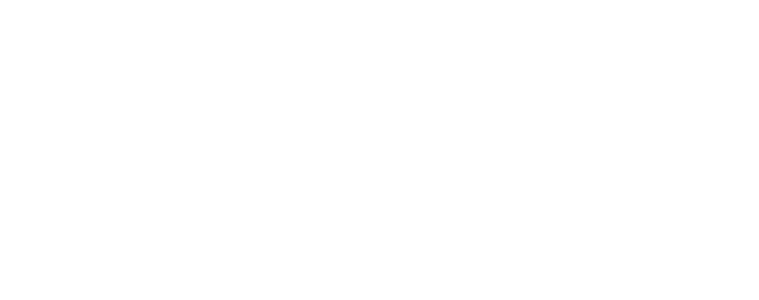
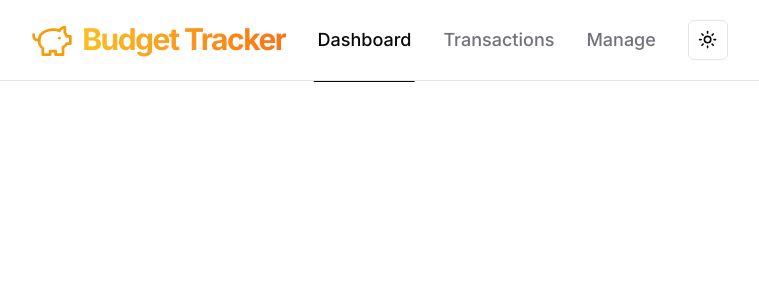
Before and after one commit to rodelLibed/budget-tracker, a Next.js app: page / in a window 1280 px wide. Shown: the top 300 px of the page, without its empty margins (261-1020 px from the left). Built offline with nearby package versions, Linux system fonts and the light colour scheme.

Commit message:
modified file and added new components

```diff
--- a/app/(dashboard)/layout.tsx
+++ b/app/(dashboard)/layout.tsx
@@ -1,11 +1,13 @@
+import Navbar from '@/components/Navbar'
 import React from 'react'
 
-const layout = () => {
+const DashboardLayout = ({children}:{children:React.ReactNode}) => {
   return (
-    <div className='text-white'>
-      layout
+    <div className='relative w-full h-screen flex flex-col'>
+      <Navbar />
+       <div className='w-full'>{children}</div>
     </div>
   )
 }
 
-export default layout
+export default DashboardLayout
--- a/app/(dashboard)/page.tsx
+++ b/app/(dashboard)/page.tsx
@@ -1,11 +1,11 @@
 import React from 'react'
 
-const page = () => {
+const Dashboard = () => {
   return (
     <div className='text-white'>
-      Dashboar Page
+      Dashboard Page
     </div>
   )
 }
 
-export default page
+export default Dashboard
--- /dev/null
+++ b/components/Navbar.tsx
@@ -0,0 +1,86 @@
+"use client"
+import { useState } from 'react'
+import Logo from './Logo'
+import Link from 'next/link'
+import { usePathname } from 'next/navigation'
+import { cn } from '@/lib/utils'
+import { Button, buttonVariants } from './ui/button'
+import { UserButton } from '@clerk/nextjs'
+import { ThemeSwitchBtn } from './ThemeSwitchBtn'
+import { Sheet, SheetTrigger } from './ui/sheet'
+import { Menu, MenuIcon } from 'lucide-react'
+
+const Navbar = () => {
+  return (
+    <>
+       <NavbarDesktop />
+       <MobileNavbar />
+    </>
+  )
+}
+
+const NavbarDesktop = () => {
+
+  return (
+     <div className='hidden border-separate border-b bg-background md:block'>
+        <nav className='container flex items-center justify-center px-0'>
+          <div className='flex items-center gap-x-4 h-[80px] min-h-[60px] '>
+             <Logo />
+             <div className='flex h-full'>
+                  {items.map((item)=> {
+                    const pathname = usePathname()
+                    const isActive = pathname === item.link
+                     return (
+                        <div key={item.label} className='relative flex items-center'>
+                           <Link className={cn(
+                                buttonVariants({ variant: "ghost" }),
+                                "w-full text-lg text-muted-foreground hover:text-foreground",
+                                isActive && "text-foreground"
+                            )} href={item.link}>
+                                {item.label}
+                            </Link>
+                            {isActive &&
+                              <div className='absolute -bottom-[2px] left-1/2
+                                hidden h-[1px] w-[80%] -translate-x-1/2 rounded-xl md:block bg-foreground'>
+
+                              </div>
+                            }
+                        </div>
+                     )
+                  })}
+             </div>
+             <div className='flex items-center gap-2'>
+              <ThemeSwitchBtn />
+              <UserButton afterSignOutUrl='/sign-in' />
+             </div>
+          </div>
+
+        </nav>
+     </div>
+  )
+}
+
+const MobileNavbar = () => {
+      const [isOpen, setIsOpen] = useState(false)
+    return (
+        <div className='block border-separate bg-background md:hidden'>
+           <nav className='container flex items-center justify-between px-8'>
+              <Sheet open={isOpen} onOpenChange={setIsOpen}>
+                  <SheetTrigger asChild>
+                      <Button variant={"ghost"} size={"icon"}>
+                         <Menu />
+                      </Button>
+                  </SheetTrigger>
+              </Sheet>
+           </nav>
+        </div>
+    )
+}
+
+const items = [
+    { label: "Dashboard", link: "/" },
+    { label: "Transactions", link: "/transactions" },
+    { label: "Manage", link: "/manage" }
+]
+
+export default Navbar
--- /dev/null
+++ b/components/ThemeSwitchBtn.tsx
@@ -0,0 +1,40 @@
+"use client"
+
+import * as React from "react"
+import { Moon, Sun } from "lucide-react"
+import { useTheme } from "next-themes"
+
+import { Button } from "@/components/ui/button"
+import {
+  DropdownMenu,
+  DropdownMenuContent,
+  DropdownMenuItem,
+  DropdownMenuTrigger,
+} from "@/components/ui/dropdown-menu"
+
+export function ThemeSwitchBtn() {
+  const { setTheme } = useTheme()
+
+  return (
+    <DropdownMenu>
+      <DropdownMenuTrigger asChild>
+        <Button variant="outline" size="icon">
+          <Sun className="h-[1.2rem] w-[1.2rem] rotate-0 scale-100 transition-all dark:-rotate-90 dark:scale-0" />
+          <Moon className="absolute h-[1.2rem] w-[1.2rem] rotate-90 scale-0 transition-all dark:rotate-0 dark:scale-100" />
+          <span className="sr-only">Toggle theme</span>
+        </Button>
+      </DropdownMenuTrigger>
+      <DropdownMenuContent align="end">
+        <DropdownMenuItem onClick={() => setTheme("light")}>
+          Light
+        </DropdownMenuItem>
+        <DropdownMenuItem onClick={() => setTheme("dark")}>
+          Dark
+        </DropdownMenuItem>
+        <DropdownMenuItem onClick={() => setTheme("system")}>
+          System
+        </DropdownMenuItem>
+      </DropdownMenuContent>
+    </DropdownMenu>
+  )
+}
```
